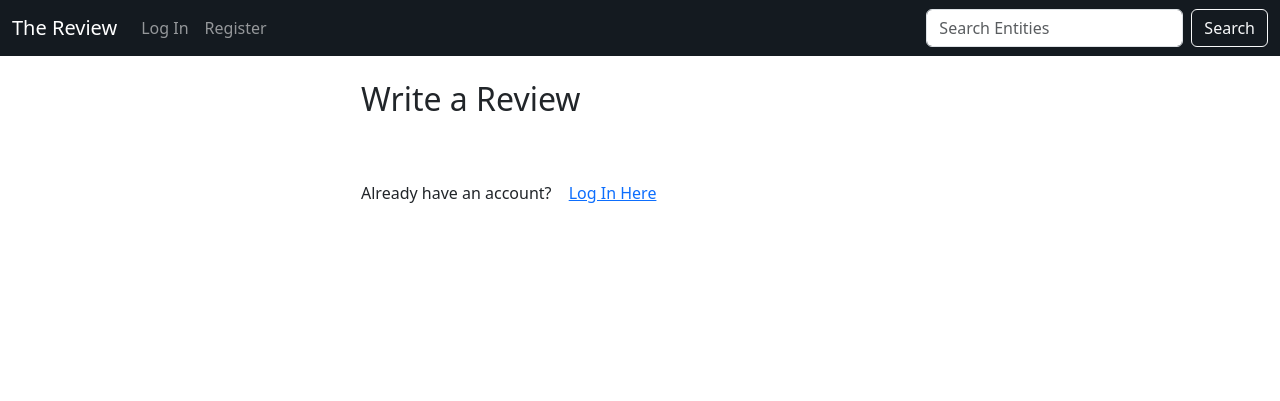
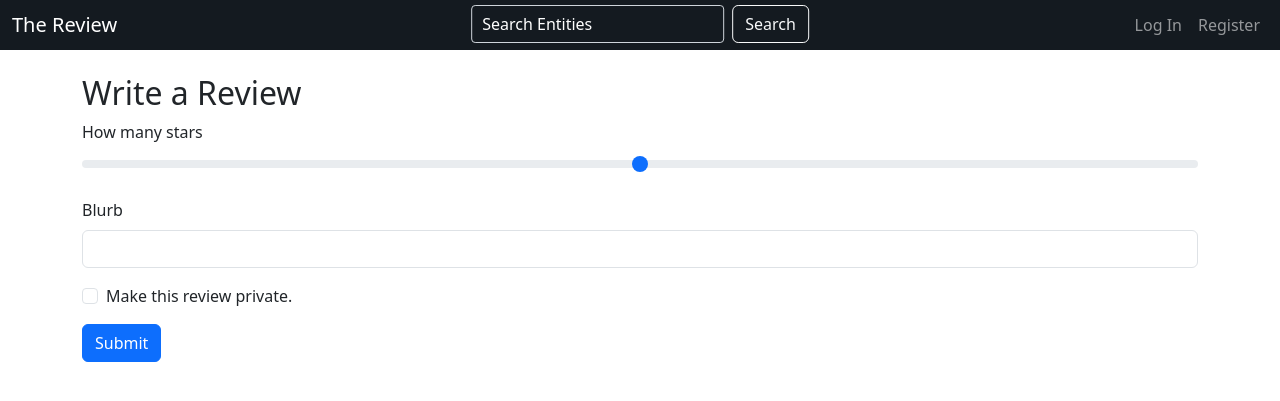
Before and after one commit to rohansachdeva1/TheReview, a Django app: template thereview/reviews/templates/reviews/write_review.html in a window 1280 px wide. Shown: the top 401 px of the page. Run offline with Django 4.2, Linux system fonts and the light colour scheme; the template is opened without the code that fills it, so the values that code supplies are empty.

Commit message:
got review tiles formatted on profile page. Reorganized nav bar and log out button. changed homepage css

```diff
--- a/thereview/reviews/templates/reviews/write_review.html
+++ b/thereview/reviews/templates/reviews/write_review.html
@@ -2,23 +2,21 @@
 
 {% block content %}
 
-<div class="col-md-6 offset-md-3">
-  <h2>Write a Review</h2>
-</br>
-  <!-- <form action ="{% url 'register' %}" method="post" enctype="multipart/form-data">
-    {% csrf_token %}
-    {{ form.as_p }}
-
-    <button type="submit" class="btn btn-secondary">Register</button>
-    </form> -->
-  </br>
-
-    <div class="d-flex align-items-center">
-      <form action="{% url 'login' %}">
-          <span style="vertical-align: middle;">Already have an account?</span>
-          <a href="{% url 'login' %}" class="btn btn-link" style="vertical-align: middle;">Log In Here</a>
-      </form>
-  </div>
+<h2>Write a Review</h2>
+<form>
+<div class="mb-3">
+    <label for="final_score" class="form-label">How many stars</label>
+    <input type="range" min="0" max="5" step="0.1" class="form-range" id="customRange1">
 </div>
+<div class="mb-3">
+    <label for="blurb" class="form-label">Blurb</label>
+    <input type="text" class="form-control" id="blurb">
+</div>
+<div class="mb-3 form-check">
+    <input type="checkbox" class="form-check-input" id="private">
+    <label class="form-check-label" for="make_private">Make this review private.</label>
+</div>
+<button type="submit" class="btn btn-primary">Submit</button>
+</form>
 
 {% endblock %}
--- /dev/null
+++ b/thereview/thereview/static/nav_bar.css
@@ -0,0 +1,35 @@
+.navbar {
+    position: relative;
+    display: flex;
+    justify-content: center;
+    align-items: center;
+    height: 50px; /* Adjust the height as needed */
+}
+
+.navbar-center {
+    position: absolute;
+    left: 50%;
+    transform: translateX(-50%);
+}
+
+.navbar-right {
+    margin-left: auto;
+}
+
+.outline-input {
+    background-color: transparent;
+    border: 1px solid #ced4da; /* Add a 1px solid border */
+    border-radius: 4px; /* Optional: Add border radius for rounded corners */
+    padding: 6px 10px; /* Optional: Adjust padding as needed */
+    color: #fff; /* Optional: Set the text color */
+    outline: none; /* Remove the default focus outline */
+  }
+
+  .outline-input:focus {
+    border-color: #80bdff; /* Change the border color on focus */
+    box-shadow: 0 0 0 0.2rem rgba(0, 123, 255, 0.25); /* Optional: Add a focus box shadow */
+  }
+
+  .outline-input::placeholder {
+    color: #fff; /* Set the placeholder text color to white */
+  }
--- a/thereview/thereview/templates/nav_bar.html
+++ b/thereview/thereview/templates/nav_bar.html
@@ -1,29 +1,36 @@
+{% load static %}
+    <link rel="stylesheet" type="text/css" href="{% static 'nav_bar.css' %}">
+<style>
+
+</style>
+
 <nav class="navbar navbar-expand-lg navbar-dark" style="background-color: #141A20;">
     <div class="container-fluid">
       <a class="navbar-brand" href="{% url 'homepage' %}">The Review</a>
-      <button class="navbar-toggler" type="button" data-bs-toggle="collapse" data-bs-target="#navbarSupportedContent" aria-controls="navbarSupportedContent" aria-expanded="false" aria-label="Toggle navigation">
-        <span class="navbar-toggler-icon"></span>
-      </button>
-      <div class="collapse navbar-collapse" id="navbarSupportedContent">
-        <ul class="navbar-nav me-auto mb-2 mb-lg-0">
+
+        <ul class="navbar-nav ">
+            <div class="navbar-center">
+            <form class="d-flex" role="search" method=POST action="{% url 'search_entities' %}">
+                {% csrf_token %}
+                <input class="form-control me-2 outline-input" type="search" placeholder="Search Entities" name="searched" aria-label="Search">
+                <button class="btn btn-outline-light" style="outline-color: #E8F1F2;" type="submit">Search</button>
+            </form>
+        </div>
             {% if user.is_authenticated %}
             <div>
                 <li class="nav-item">
                     <a class="nav-link" href="{% url 'view_profile' %}">Profile</a>
                 </li>
             </div>
-            <li class="nav-item dropdown">
-                <a class="nav-link dropdown-toggle" href="#" role="button" data-bs-toggle="dropdown" aria-expanded="false">
-                </a>
-                <ul class="dropdown-menu">
-                    <li>
-                        <form action="{% url 'logout' %}" method="post">
-                            {% csrf_token %}
-                            <button class="dropdown-item" type="submit">Log Out</button>
-                          </form>
-                    </li>
-                </ul>
-              </li>
+            <div>
+                <li class="nav-item">
+                    <form action="{% url 'logout' %}" method="post">
+                        {% csrf_token %}
+                        <button class="nav-link" type="submit">Log Out</button>
+                    </form>
+
+                </li>
+            </div>
             {% else %}
             <div>
                 <li class="nav-item">
@@ -37,11 +44,5 @@
             </div>
             {% endif %}
         </ul>
-        <form class="d-flex" role="search" method=POST action="{% url 'search_entities' %}">
-            {% csrf_token %}
-          <input class="form-control me-2" type="search" placeholder="Search Entities" name="searched" aria-label="Search">
-          <button class="btn btn-outline-light" style="outline-color: #E8F1F2;" type="submit">Search</button>
-        </form>
-      </div>
     </div>
   </nav>
--- a/thereview/users/static/view_profile.css
+++ b/thereview/users/static/view_profile.css
@@ -10,11 +10,11 @@
     margin-top: 20px;
 }
 
-.profile-container {
+/* .profile-container {
     max-width: 400px;
     margin: 0 auto;
     text-align: center;
-}
+} */
 
 .profile-details {
     font-size: 16px;
--- a/thereview/users/views.py
+++ b/thereview/users/views.py
@@ -53,7 +53,7 @@ def log_out(request):
 def view_profile(request):
     user = get_object_or_404(User, id=request.user.id)
     try:
-        reviews = Review.objects.filter(user=user)
+        reviews = Review.objects.filter(user=user).order_by("-created_at")
     except Review.DoesNotExist:
         reviews = None
 
```
Also changed, not shown: thereview/reviews/static/review_tile.css (added, +7 -0 lines), thereview/reviews/templates/reviews/review_tile.html (+9 -6 lines), thereview/thereview/static/homepage.css (deleted, +0 -146 lines), thereview/thereview/templates/homepage.html (+3 -4 lines), thereview/users/templates/users/view_profile.html (+18 -8 lines), thereview/db.sqlite3.
